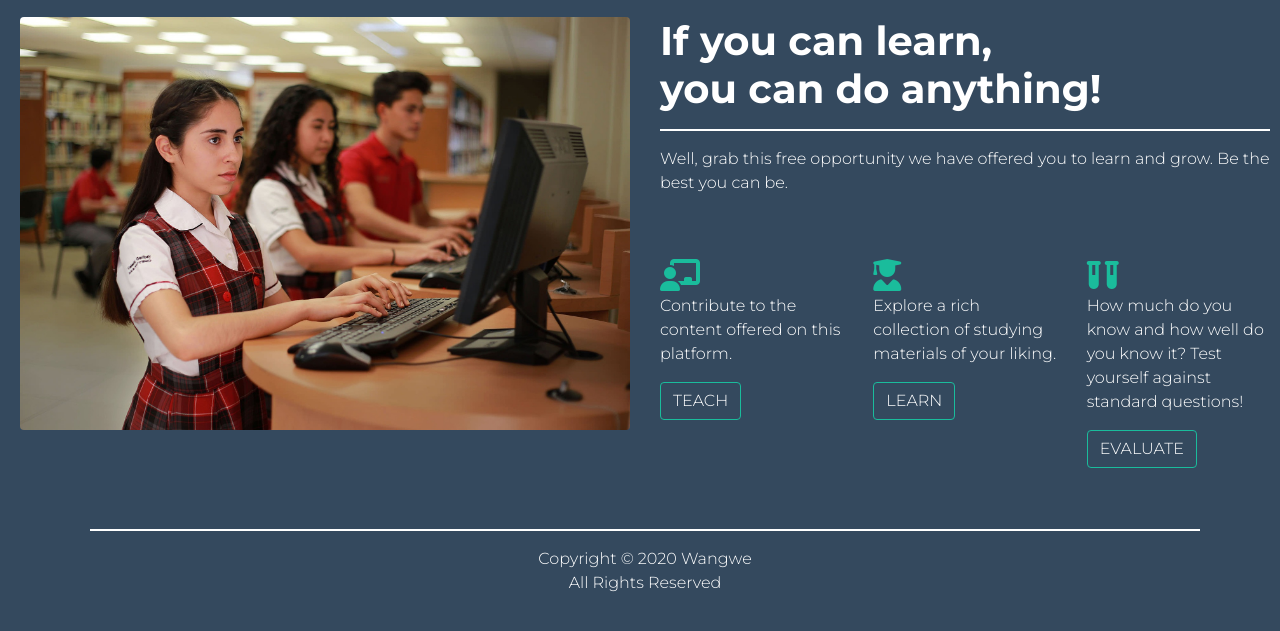
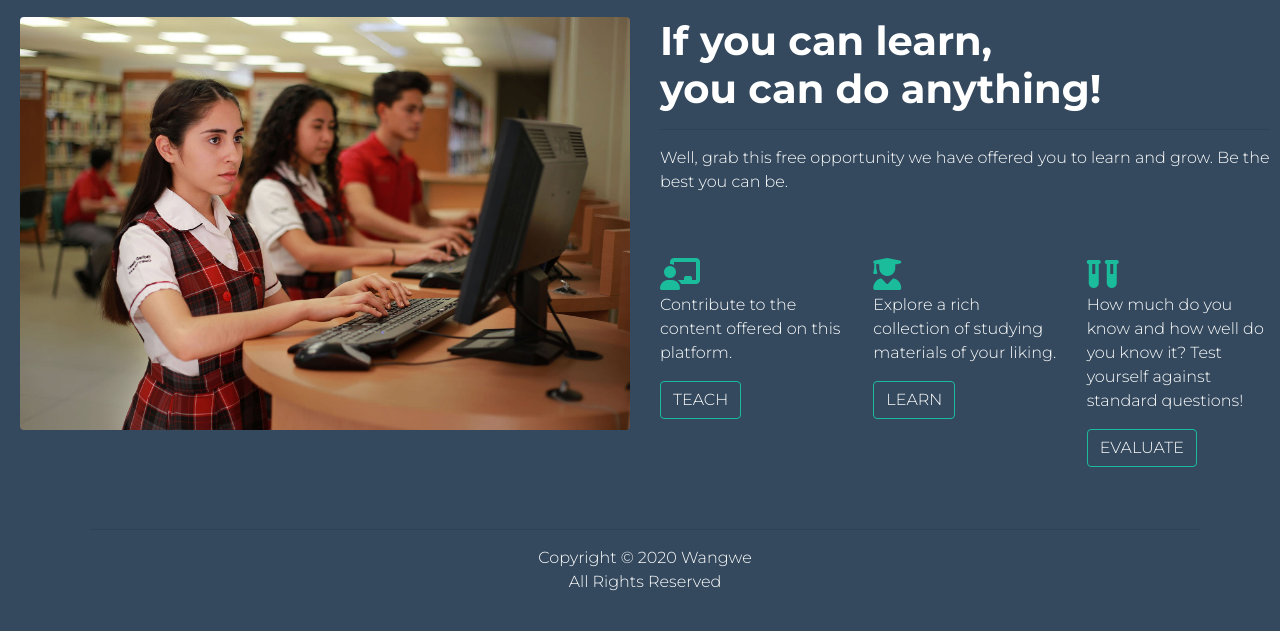
Before and after one commit to wwangwe/Jarvis-Lee, a Django app: page / in a window 1280 px wide. Shown: the part 83-714 px from the top of the page. Run offline with Django 3.2, Linux system fonts and the light colour scheme; data comes from the database, SQL or seed files in the repository; some libraries are stand-ins or nearby versions.

Commit message:
Un-did and re-did <hr>

```diff
--- a/learn/static/css/style.css
+++ b/learn/static/css/style.css
@@ -22,7 +22,7 @@ h6 {
     font-family: 'Montserrat', sans-serif !important;
 }
 
-hr {
+hr.custom {
     border: 1px solid #ffffff !important;
 }
 
```
